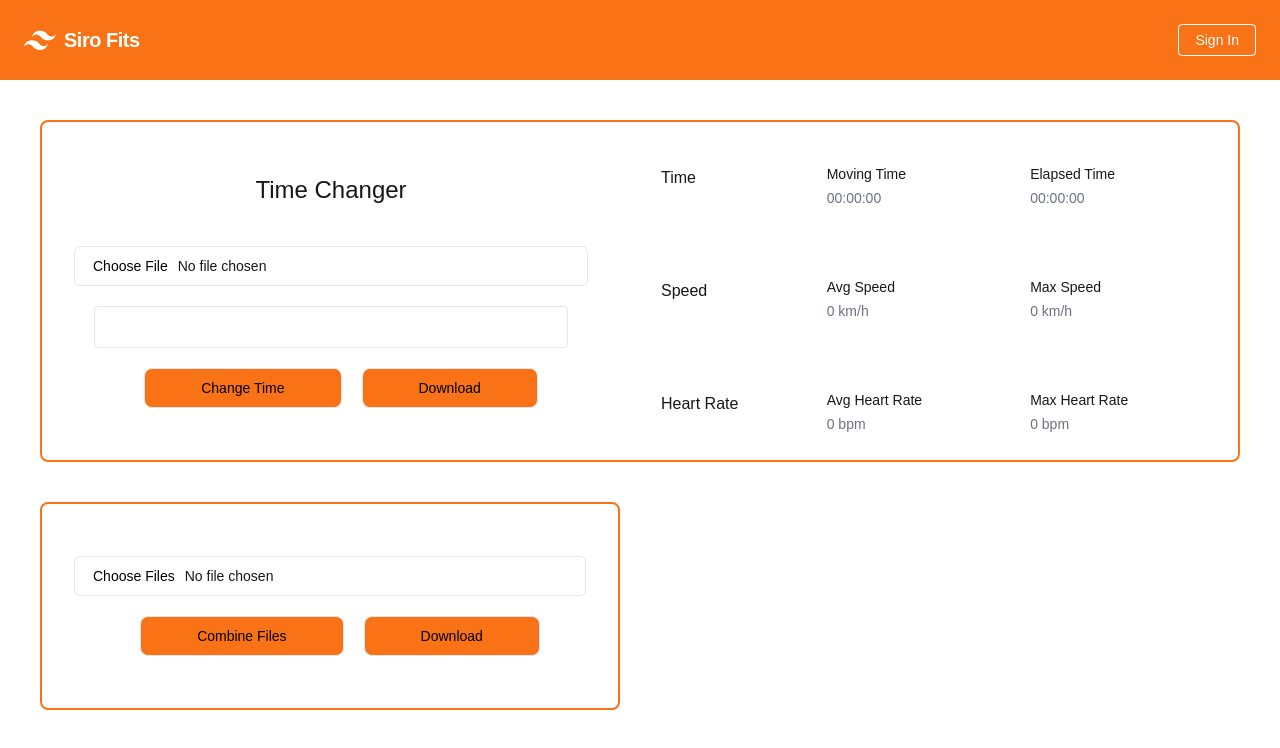
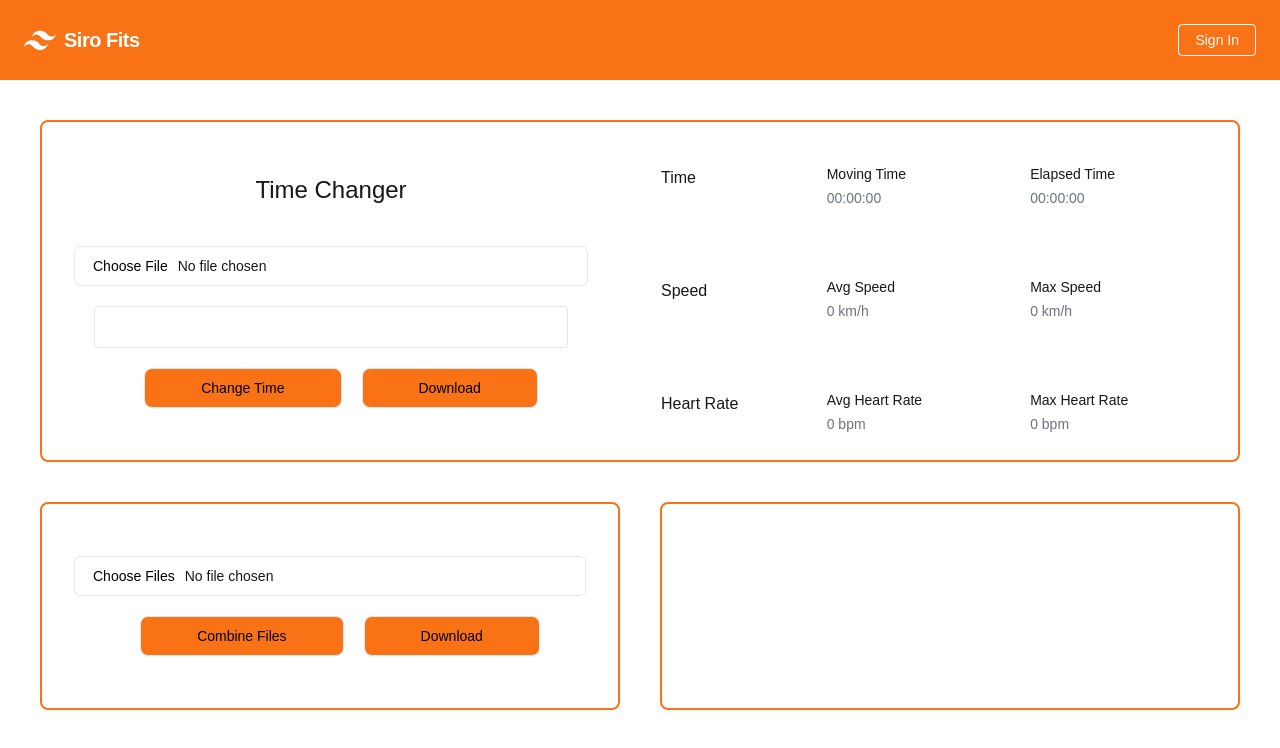
Before and after one commit to SiroDaves/SiroFits, a Next.js app: page / in a window 1280 px wide. Shown: the top 748 px of the page. Built offline with nearby package versions, Linux system fonts and the light colour scheme.

Commit message:
merge worker

```diff
--- a/app/page.tsx
+++ b/app/page.tsx
@@ -22,6 +22,9 @@ export default function Home() {
             <div className="border-solid rounded-lg border-2 border-orange-500">
               <FileCombiner />
             </div>
+            <div className="border-solid rounded-lg border-2 border-orange-500">
+
+            </div>
           </div>
         </div>
       </div >
```
